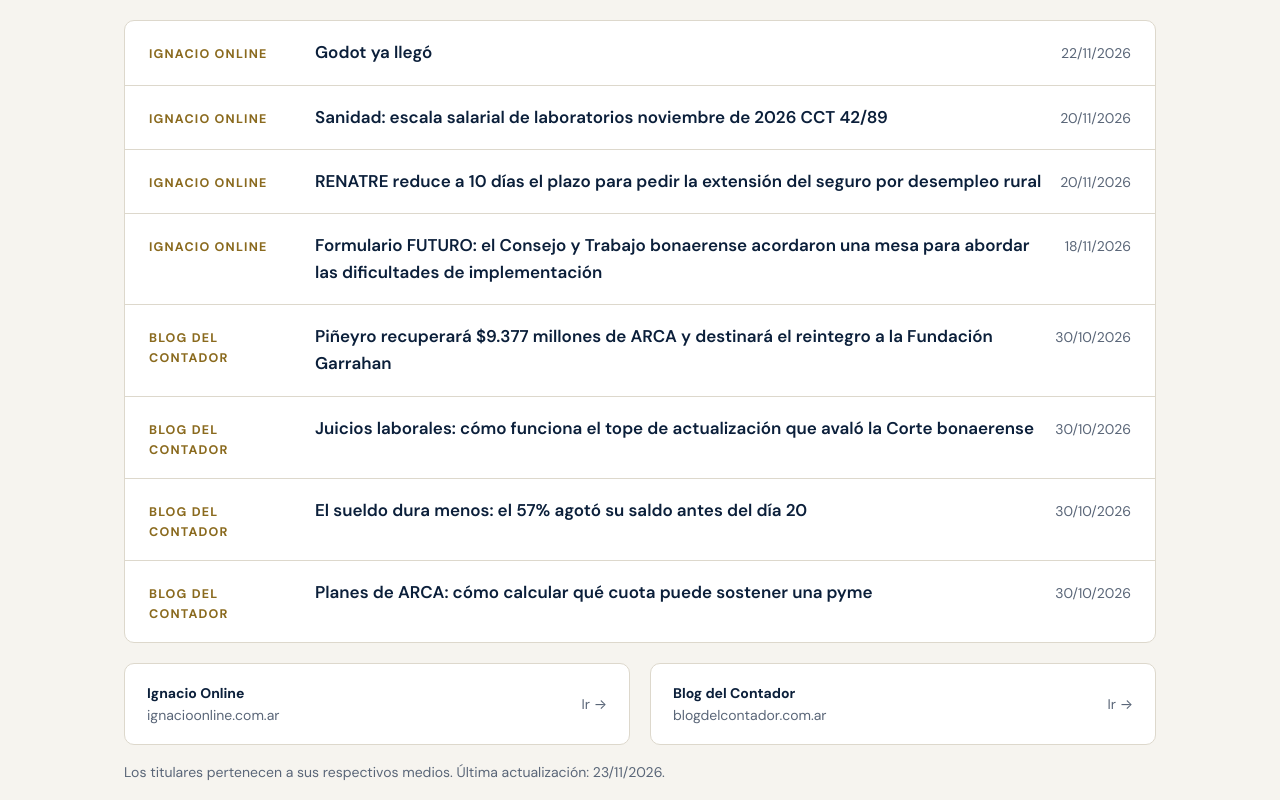
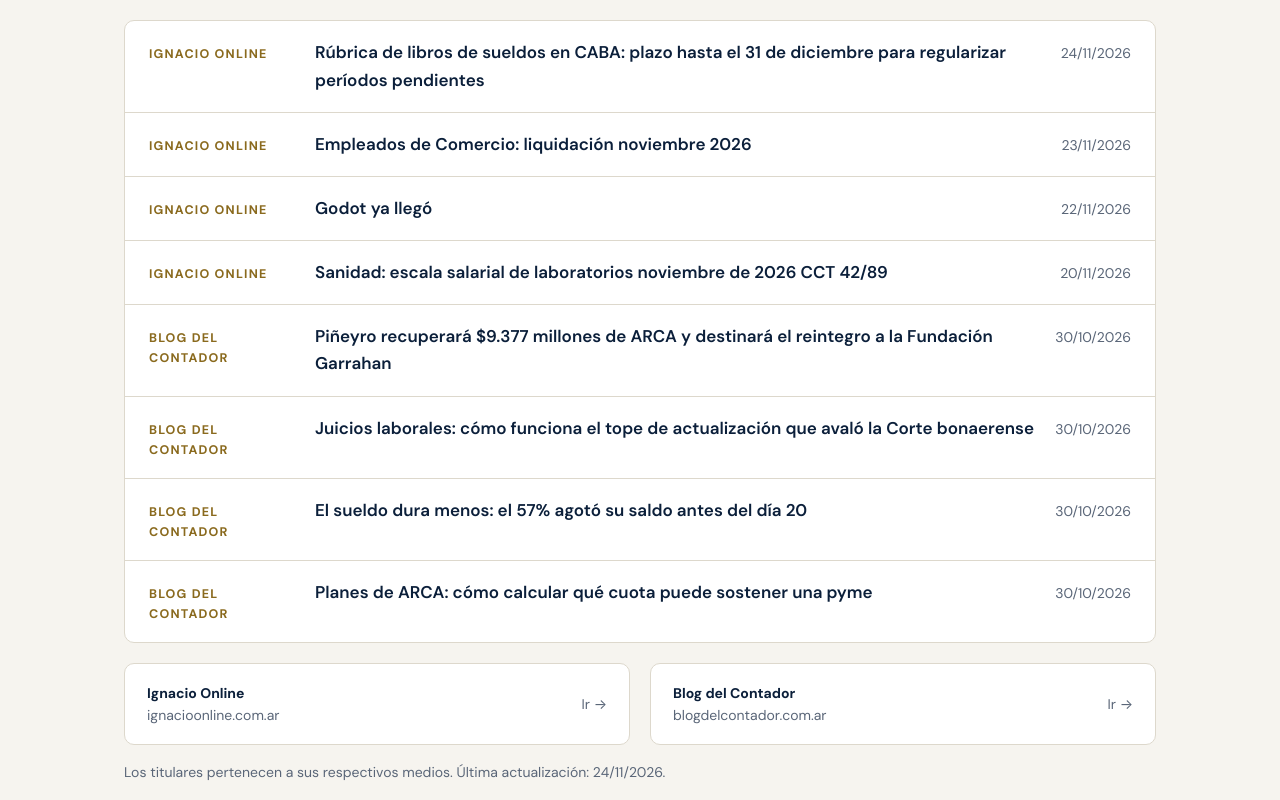
Before and after one commit to smestudiocontable/smestudiocontable.github.io, a plain HTML site: page index.html in a window 1280 px wide. Shown: the part 3480-4280 px from the top of the page. Drawn offline with Linux system fonts and the light colour scheme.

Commit message:
Actualiza noticias 24/11/2026

```diff
--- a/index.html
+++ b/index.html
@@ -281,10 +281,10 @@ footer .wrap{display:flex;justify-content:space-between;gap:12px;flex-wrap:wrap}
       </div>
       <!-- NOTICIAS:INICIO (la actualización diaria reemplaza este bloque; máximo 12 titulares, el más nuevo arriba) -->
       <div class="news">
+        <a href="https://www.ignacioonline.com.ar/rubrica-de-libros-de-sueldos-en-caba-plazo-hasta-el-31-de-diciembre-para-regularizar-periodos-pendientes/"><span class="src">Ignacio Online</span><span class="ttl">Rúbrica de libros de sueldos en CABA: plazo hasta el 31 de diciembre para regularizar períodos pendientes</span><span class="dt">24/11/2026</span></a>
+        <a href="https://www.ignacioonline.com.ar/empleados-de-comercio-liquidacion-noviembre-2026/"><span class="src">Ignacio Online</span><span class="ttl">Empleados de Comercio: liquidación noviembre 2026</span><span class="dt">23/11/2026</span></a>
         <a href="https://www.ignacioonline.com.ar/godot-ya-llego/"><span class="src">Ignacio Online</span><span class="ttl">Godot ya llegó</span><span class="dt">22/11/2026</span></a>
         <a href="https://www.ignacioonline.com.ar/sanidad-escala-salarial-de-laboratorios-noviembre-de-2026-cct-42-89/"><span class="src">Ignacio Online</span><span class="ttl">Sanidad: escala salarial de laboratorios noviembre de 2026 CCT 42/89</span><span class="dt">20/11/2026</span></a>
-        <a href="https://www.ignacioonline.com.ar/renatre-reduce-a-10-dias-el-plazo-para-pedir-la-extension-del-seguro-por-desempleo-rural/"><span class="src">Ignacio Online</span><span class="ttl">RENATRE reduce a 10 días el plazo para pedir la extensión del seguro por desempleo rural</span><span class="dt">20/11/2026</span></a>
-        <a href="https://www.ignacioonline.com.ar/formulario-futuro-mesa-de-trabajo-por-su-implementacion/"><span class="src">Ignacio Online</span><span class="ttl">Formulario FUTURO: el Consejo y Trabajo bonaerense acordaron una mesa para abordar las dificultades de implementación</span><span class="dt">18/11/2026</span></a>
         <a href="https://blogdelcontador.com.ar/news-46540-pineyro-arca-reintegro-donacion-garrahan"><span class="src">Blog del Contador</span><span class="ttl">Piñeyro recuperará $9.377 millones de ARCA y destinará el reintegro a la Fundación Garrahan</span><span class="dt">30/10/2026</span></a>
         <a href="https://blogdelcontador.com.ar/news-46539-juicios-laborales-actualizacion-tope-corte-bonaerense"><span class="src">Blog del Contador</span><span class="ttl">Juicios laborales: cómo funciona el tope de actualización que avaló la Corte bonaerense</span><span class="dt">30/10/2026</span></a>
         <a href="https://blogdelcontador.com.ar/news-46538-sueldos-cuentas-bancarias-ingresos-consumo"><span class="src">Blog del Contador</span><span class="ttl">El sueldo dura menos: el 57% agotó su saldo antes del día 20</span><span class="dt">30/10/2026</span></a>
@@ -295,7 +295,7 @@ footer .wrap{display:flex;justify-content:space-between;gap:12px;flex-wrap:wrap}
         <a class="card" href="https://www.ignacioonline.com.ar"><span><b>Ignacio Online</b><br><span>ignacioonline.com.ar</span></span><span>Ir →</span></a>
         <a class="card" href="https://blogdelcontador.com.ar"><span><b>Blog del Contador</b><br><span>blogdelcontador.com.ar</span></span><span>Ir →</span></a>
       </div>
-      <p class="fine">Los titulares pertenecen a sus respectivos medios. Última actualización: 23/11/2026.</p>
+      <p class="fine">Los titulares pertenecen a sus respectivos medios. Última actualización: 24/11/2026.</p>
     </div>
   </section>
 
```
